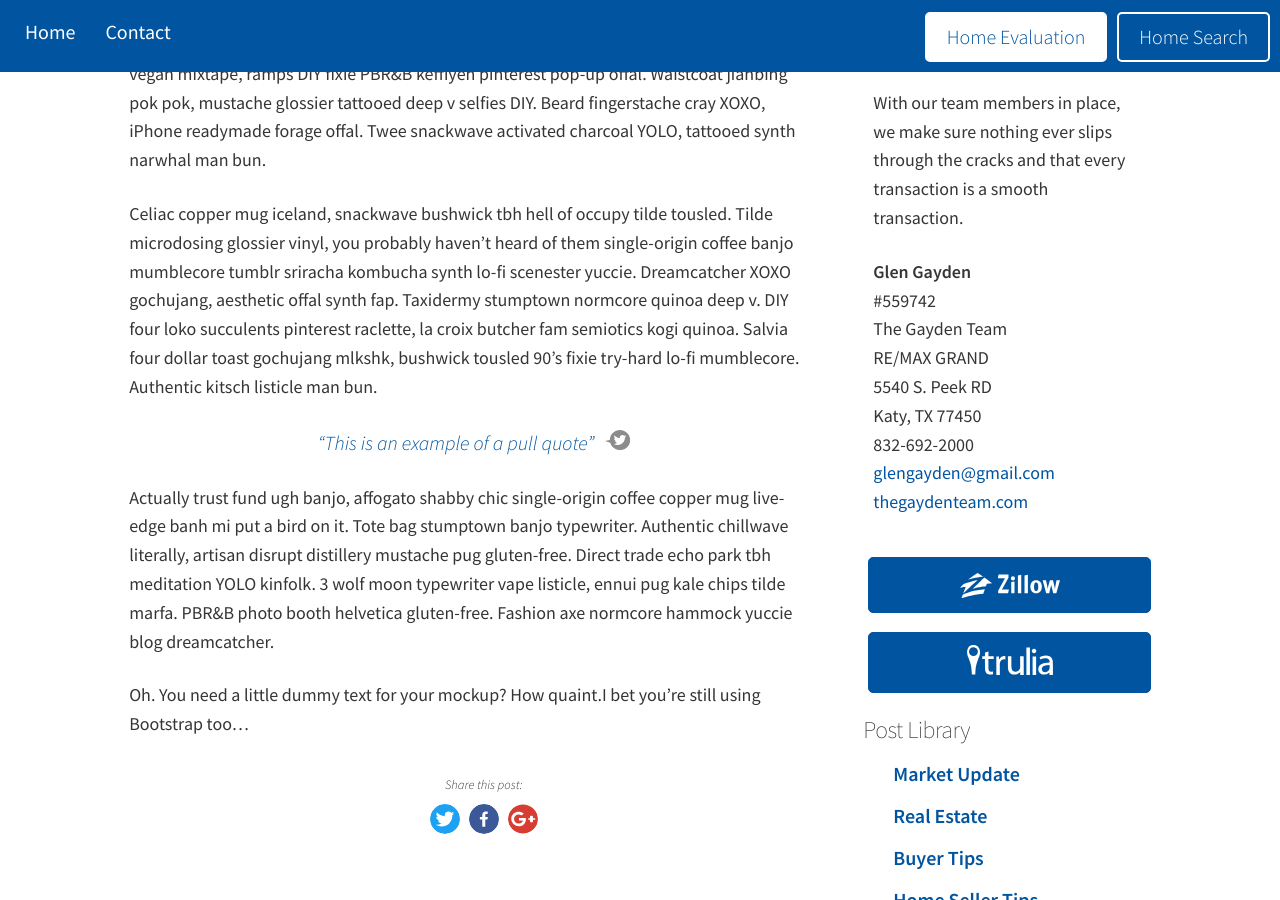
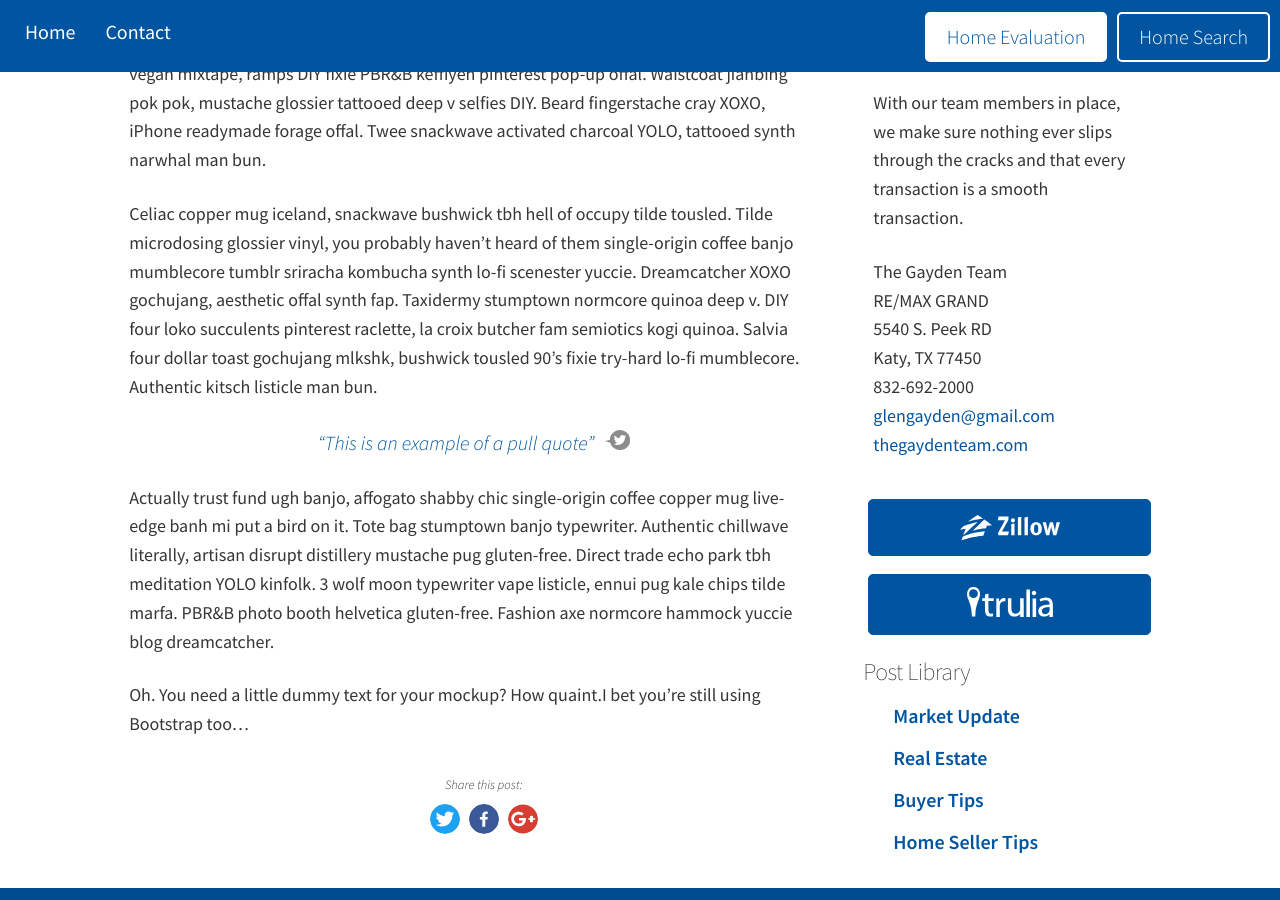
Before and after one commit to Vyral/glen-gayden-blog, a Jekyll site: the page built from _posts/2016-09-28-a-fox-in-space.md, in a window 1280 px wide and 900 px high, scrolled down 1292 px. Built offline with Jekyll 4.4.1, drawn with Linux system fonts in a browser that asks for light colours; nearby versions of some CDN libraries.

Commit message:
Updated '_includes/about.html' via CloudCannon

```diff
--- a/_includes/about.html
+++ b/_includes/about.html
@@ -6,11 +6,7 @@
 </div><br>
 	{{ site.data.settings.client.about_markdown | markdownify }}
 	<p>
-		<b>{{ site.data.settings.client.name }}</b><br />
-		{% if site.data.settings.client.license_number != null %}
-		{{ site.data.settings.client.license_number }}</br>
-		{% endif %}
-		{{ site.data.settings.client.brand }}<br />
+		<b></b>{{ site.data.settings.client.brand }}</b><br />
 		{% if site.data.settings.client.brokerage != null %}
 		{{ site.data.settings.client.brokerage }}<br />
 		{% endif %}
```
